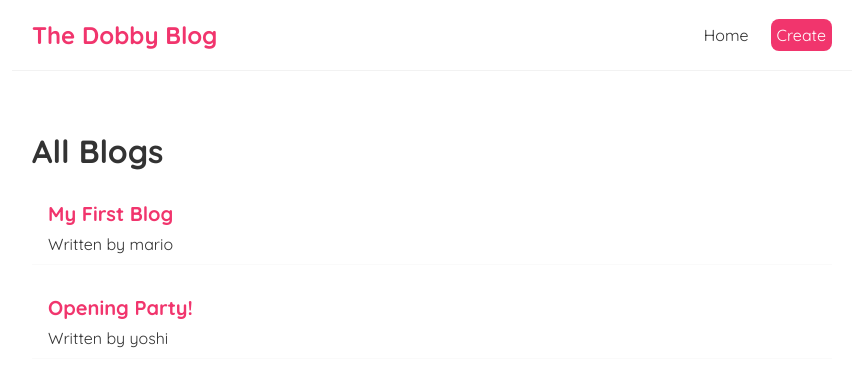
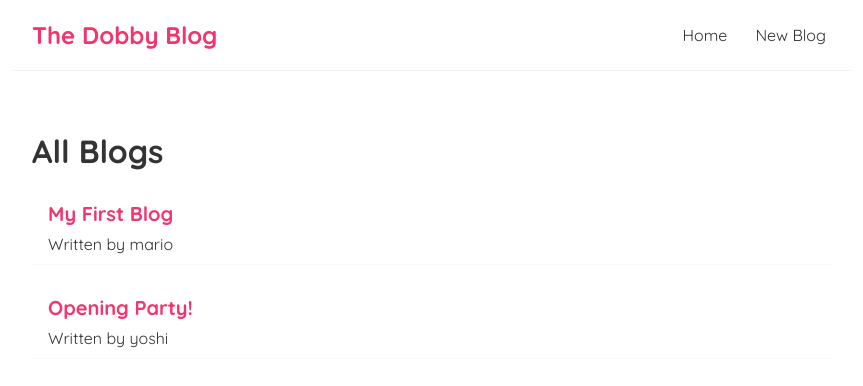
Before and after one commit to TishaJhabak1014/micro-blog-app, a React (Create React App) app: page / in a window 1280 px wide. Shown: the top 386 px of the page, without its empty margins (208-1071 px from the left). Built offline with nearby package versions, Linux system fonts and the light colour scheme; data requests are answered from the project's data file.

Commit message:
updated anchor tag with Link tag

```diff
--- a/src/Navbar.js
+++ b/src/Navbar.js
@@ -1,15 +1,15 @@
+import {Link} from 'react-router-dom';
+
 const Navbar = () => {
     return (
         <nav className="navbar">
             <h1>The Dobby Blog</h1>
             <div className="links">
-                <a href="/">Home</a>
-
-                <a href="/create" style={{
-                    color: "white",
-                    backgroundColor: "#f1356d",
-                    borderRadius: '8px'
-                }}>Create</a>
+                {/* <a href="/">Home</a> */}
+                <Link to='/'>Home</Link>
+                {/* // anchor tages does not let SPA's handle the routing within the browser itself */}
+                {/* <a href="/create" >Create</a> */}
+                <Link to='/create'>New Blog</Link>
             </div>
         </nav>
      );
```
